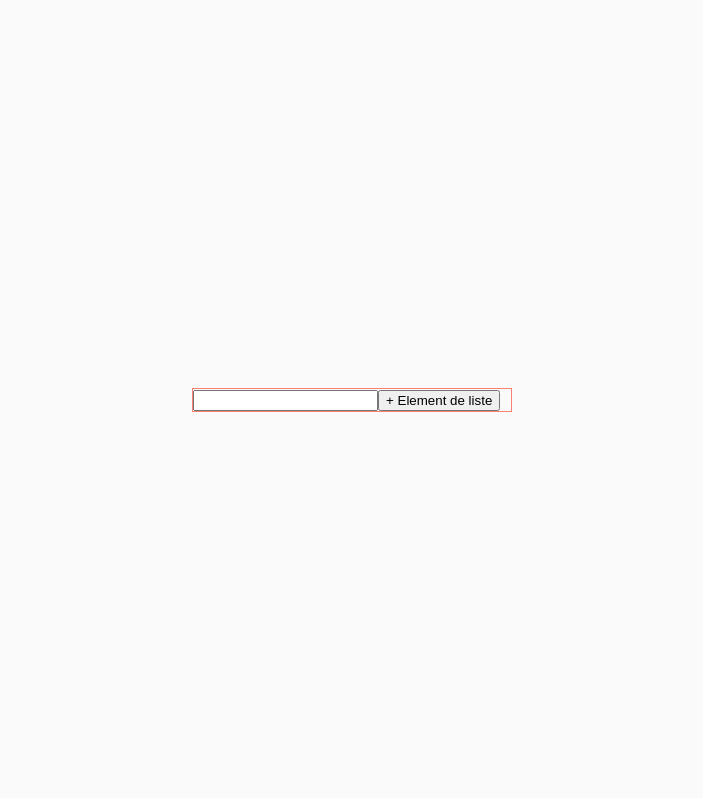
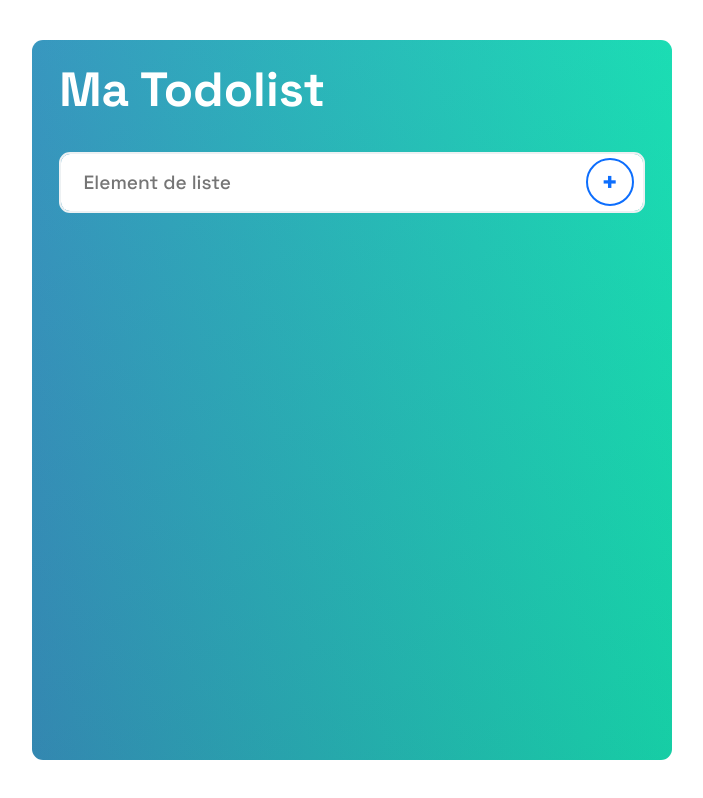
Before and after one commit to nicoxxxcox/react-todolist, a React (Create React App) app: page / in a window 1280 px wide. Shown: the whole page, without its empty margins (288-991 px from the left). Built offline with nearby package versions, Linux system fonts and the light colour scheme.

Commit message:
begin styling app

```diff
--- a/public/index.html
+++ b/public/index.html
@@ -9,6 +9,9 @@
       name="description"
       content="Web site created using create-react-app"
     />
+    <link rel="preconnect" href="https://fonts.googleapis.com">
+    <link rel="preconnect" href="https://fonts.gstatic.com" crossorigin>
+    <link href="https://fonts.googleapis.com/css2?family=Space+Grotesk:wght@400;500;700&display=swap" rel="stylesheet">
     <link rel="apple-touch-icon" href="%PUBLIC_URL%/logo192.png" />
     <!--
       manifest.json provides metadata used when your web app is installed on a
--- /dev/null
+++ b/src/components/Form.css
@@ -0,0 +1,62 @@
+.taskForm {
+  display: flex;
+  gap: 1rem;
+  margin-bottom: 1.6rem;
+  position: relative;
+}
+
+
+.taskForm__input {
+  width: 100%;
+  padding: var(--padding-box-primary);
+  color: var(--color-gray-500);
+  font-size: 1.2rem;
+  font-weight: 500;
+  background-color: #fff;
+  background-clip: padding-box;
+  border: 2px solid var(--color-gray-200);
+  appearance: none;
+  border-radius: var(--border-radius-primary);
+  transition: border-color .15s ease-in-out,box-shadow .15s ease-in-out;
+  line-height: 1;
+  position: relative;
+}
+
+
+.taskForm__btn {
+  position: absolute;
+  height: 3rem;
+  width: 3rem;
+  right: .7rem;
+  line-height: 1;
+  top: 10%;
+  display: inline-block;
+text-align: center;
+text-decoration: none;
+vertical-align: middle;
+cursor: pointer;
+-webkit-user-select: none;
+-moz-user-select: none;
+user-select: none;
+background-color: transparent;
+border: 2px solid transparent;
+  border-top-color: transparent;
+  border-right-color: transparent;
+  border-bottom-color: transparent;
+  border-left-color: transparent;
+
+font-size: 1.8rem;
+font-weight: 700;
+border-radius: 50px;
+transition: color .15s ease-in-out,background-color .15s ease-in-out,border-color .15s ease-in-out,box-shadow .15s ease-in-out;
+color: #0d6efd;
+border-color: #0d6efd;
+word-wrap: normal;
+
+}
+
+.taskForm__btn:hover {
+  color: #fff;
+background-color: #0d6efd;
+border-color: #0d6efd;
+}
--- a/src/components/Form.js
+++ b/src/components/Form.js
@@ -1,10 +1,11 @@
+import './Form.css'
 const Form = (props) => {
   const { taskInput, onSubmit, onChange } = props;
 
   return (
-    <form onSubmit={onSubmit}>
-      <input type="text" value={taskInput} onChange={onChange} />
-      <button type="submit">+ Element de liste</button>
+    <form className="taskForm" onSubmit={onSubmit}>
+      <input className="taskForm__input" type="text" placeholder='Element de liste' value={taskInput} onChange={onChange} />
+      <button className="taskForm__btn" type="submit">+</button>
     </form>
   );
 };
--- a/src/components/Task.css
+++ b/src/components/Task.css
@@ -0,0 +1,83 @@
+.task {
+  padding: var(--padding-box-primary);
+  background-color: var(--color-gray-200);
+  margin-bottom: 1rem;
+  border-radius: var(--border-radius-primary);
+  border: 2px solid var(--color-gray-200);
+
+  display: grid;
+  grid-template-columns: 2rem auto 2rem;
+  gap: 0.5em;
+}
+
+input[type="checkbox"] {
+  /* Add if not using autoprefixer */
+  -webkit-appearance: none;
+  /* Remove most all native input styles */
+  appearance: none;
+  /* For iOS < 15 */
+  background-color: var(--form-background);
+  /* Not removed via appearance */
+  margin: 0;
+
+  font: inherit;
+  color: var(--color-gray-500);
+  width: 1.15rem;
+  height: 1.15rem;
+  border: 0.15rem solid var(--color-gray-500);
+  border-radius: 0.15rem;
+
+
+  display: grid;
+  place-content: center;
+  transition: 300ms transform ease-in-out;
+}
+
+input[type="checkbox"]::before {
+  content: "";
+  width: 0.65rem;
+  height: 0.65rem;
+  clip-path: polygon(14% 44%, 0 65%, 50% 100%, 100% 16%, 80% 0%, 43% 62%);
+  transform: scale(0);
+  transform-origin: bottom left;
+  transition: 300ms transform ease-in-out;
+  box-shadow: inset 1rem 1rem var(--color-gray-500);
+  /* Windows High Contrast Mode */
+  background-color: CanvasText;
+}
+
+input[type="checkbox"]:checked::before {
+  transform: scale(1);
+}
+
+
+
+.task__title {
+  color: var(--color-gray-500);
+  font-size: 1.2rem;
+  font-weight: 500;
+  line-height: 1.0;
+}
+
+del {
+  position: relative;
+  margin: 0;
+}
+
+del::before,
+del::after {
+  content: '';
+  width: 100%;
+  height: 3px;
+  background-color: blue;
+}
+
+.task__delBtn {
+  line-height: 1;
+  color: red;
+  border: none;
+  padding: .2rem;
+  cursor: pointer;
+  background-color: transparent;
+  font-weight: 400;
+}
--- a/src/components/Task.js
+++ b/src/components/Task.js
@@ -3,17 +3,19 @@ import "./Task.css";
 const Task = (props) => {
   const { id, body, checked, onChange, onClick } = props;
   return (
-    <li key={id}>
-      <span>
-        <input
-          checked={checked ? true : false}
-          onChange={() => onChange(id)}
-          type="checkbox"
-        />
+    <div key={id} className="task">
+      <input
+        className="task__checkbox"
+        checked={checked ? true : false}
+        onChange={() => onChange(id)}
+        type="checkbox"
+      />
+      <span className="task__title">
+        {" "}
+        {checked ? <del>{body}</del> : body}{" "}
       </span>
-      {" "}{checked ? <s>{body}</s> : body}{" "}
-      {checked ? <button onClick={() => onClick(id)}>&#10006;</button> : "" }
-    </li>
+      {checked ? <button className="task__delBtn" title="Supprimer" onClick={() => onClick(id)}>&#10006;</button> : ""}
+    </div>
   );
 };
 
--- a/src/components/Todolist.css
+++ b/src/components/Todolist.css
@@ -1,4 +1,15 @@
 .card {
-  width: 20rem;
-  border: 1px solid salmon;
+  width: min(90vw , 40rem);
+  min-height: 90vh;
+  background-color: var(--color-gray-500);
+  border-radius: var(--border-radius-primary);
+  padding: 1.2rem 1.7rem;
+  background-image: linear-gradient(145deg, rgba(232, 87, 237, 0.15) 0%,rgba(109, 137, 69, 0.15) 100%),linear-gradient(75deg, rgb(33, 138, 184),rgb(0, 241, 181));
 }
+
+.title-1 {
+  font-size: 3rem;
+  font-weight: 700;
+  color: white;
+  margin-bottom: 2rem;
+}
--- a/src/components/Todolist.js
+++ b/src/components/Todolist.js
@@ -48,6 +48,13 @@ class Todolist extends Component {
   render() {
     return (
       <div className="card">
+        <h1 className="title-1">Ma Todolist</h1>
+        <Form
+          onSubmit={this.handleSubmit}
+          onChange={this.handleTaskInput}
+          taskInput={this.state.taskInput}
+        />
+
         {this.state.tasks
           .filter((task) => !task.checked)
           .map((task) => (
@@ -59,11 +66,6 @@ class Todolist extends Component {
             />
           ))}
 
-        <Form
-          onSubmit={this.handleSubmit}
-          onChange={this.handleTaskInput}
-          taskInput={this.state.taskInput}
-        />
 
         {this.state.tasks
           .filter((task) => task.checked)
--- a/src/index.css
+++ b/src/index.css
@@ -67,20 +67,19 @@ th {
   padding: 0;
 }
 
-body {
+body,* {
   margin: 0;
-  font-family: -apple-system, BlinkMacSystemFont, "Segoe UI", "Roboto", "Oxygen",
-    "Ubuntu", "Cantarell", "Fira Sans", "Droid Sans", "Helvetica Neue",
-    sans-serif;
+  font-family: 'Space Grotesk', sans-serif;
   -webkit-font-smoothing: antialiased;
   -moz-osx-font-smoothing: grayscale;
 }
 
-code {
-  font-family: source-code-pro, Menlo, Monaco, Consolas, "Courier New",
-    monospace;
+#root {
+  --color-primary : #ffa3a3;
+  --color-secondary: #72d7ef;
+  --color-gray-500: #6d7287;
+  --color-gray-200: #edf1f3;
+  --color-dark: #161616;
+  --border-radius-primary: 11px;
+  --padding-box-primary : 1rem 1.4rem;
 }
-
-#root {
-  background-color: #fafafa;
-}
```
Also changed, not shown: src/App.css (line endings or trailing spaces).
